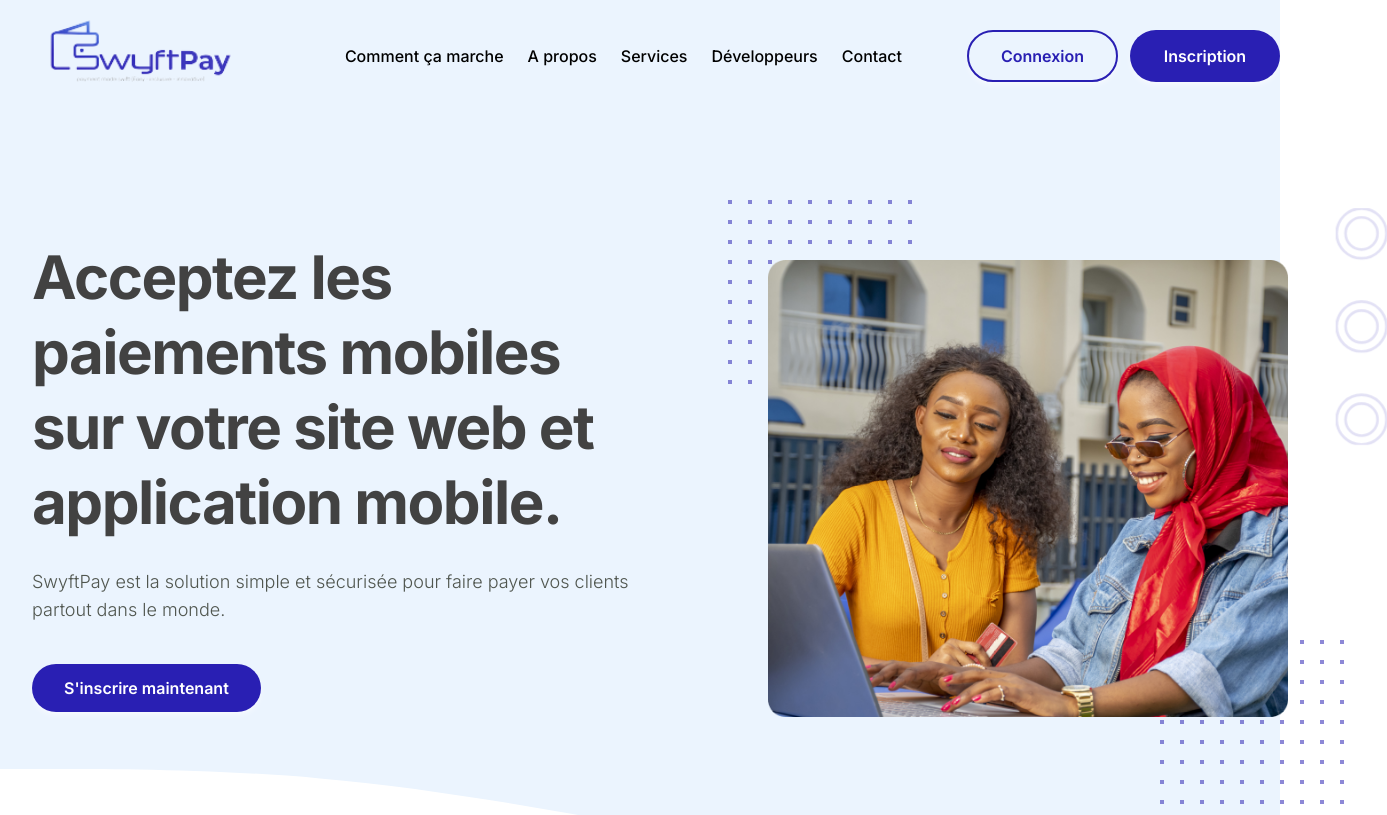
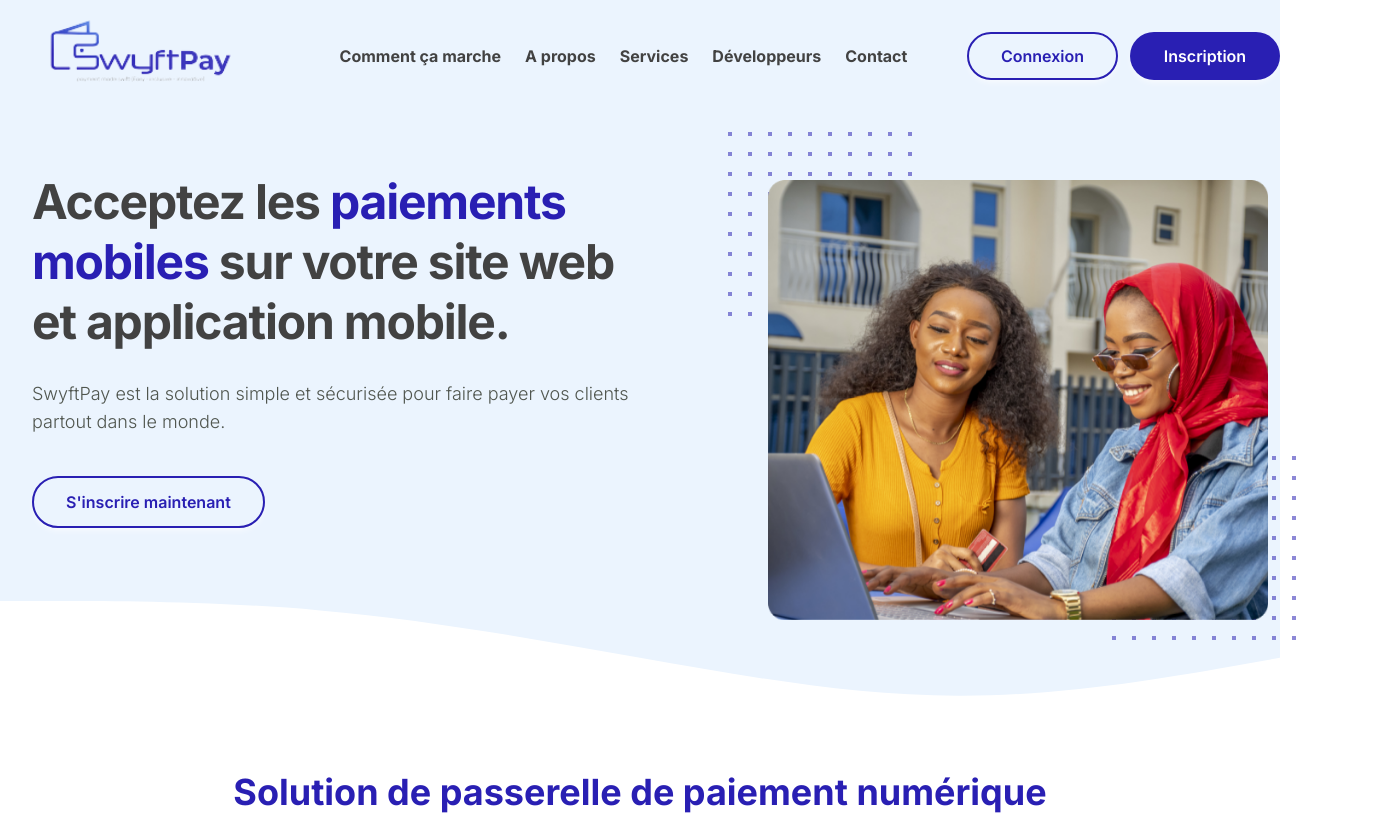
Before and after one commit to swyftpay-drc/frontend, a Next.js app: page / in a window 1280 px wide. Shown: the top 815 px of the page, 1387 px wide, since content can reach past the window. Built offline with nearby package versions, Linux system fonts and the light colour scheme.

Commit message:
refactor: arrange navbar and banner on home page

```diff
--- a/src/app/page.tsx
+++ b/src/app/page.tsx
@@ -1,8 +1,9 @@
 import { Home } from "@/components/client/home";
+
 export default function HomePage() {
   return (
     <main className="min-h-screen bg-white">
-    <Home/>
+      <Home />
     </main>
   );
 }
--- a/src/components/client/home/banner-section/index.tsx
+++ b/src/components/client/home/banner-section/index.tsx
@@ -1,19 +1,25 @@
 "use client";
 import React from "react";
-import { CercleClipPath, LeftClipPath, RightClipPath } from "@/components/ui/clip-path";
+import {
+  CercleClipPath,
+  LeftClipPath,
+  RightClipPath,
+} from "@/components/ui/clip-path";
 import { Button } from "@/components/ui/button";
 import BgHiro from "@/assets/images/b.png";
 import Image from "next/image";
 const Banner = () => {
   return (
     <>
-      <div className="py-32 sm:py-0 relative">
-      <RightClipPath/>
+      <div className="sm:py-0 relative">
+        <RightClipPath />
         <div className="grid grid-cols-12 sm:grid-cols-2">
           <div className="">
             <div className="flex flex-col gap-7">
-              <h1 className="text-3xl font-bold tracking-tight text-gray-800 sm:text-6xl md:leading-tight ">
-              Acceptez les paiements mobiles sur votre site web et application mobile.
+              <h1 className="md:text-5xl font-bold tracking-tight text-gray-800 sm:text-5xl md:leading-tight ">
+                Acceptez les
+                <span className="text-primary-900"> paiements mobiles</span> sur
+                votre site web et application mobile.
               </h1>
               <div>
                 <p className="font-light text-lg text-text-primary">
@@ -23,18 +29,20 @@ const Banner = () => {
               </div>
 
               <div className="pt-3">
-                <Button handleClick={(e) => {}}>S&apos;inscrire maintenant</Button>
+                <Button handleClick={(e) => {}} variant="outlined">
+                  S&apos;inscrire maintenant
+                </Button>
               </div>
             </div>
           </div>
           <div className="relative">
-          <CercleClipPath/>
-            <div className="absolute top-5 -right-10 bottom-9 z-40">
-              <Image src={BgHiro} width={520} alt="" />
+            {/* <CercleClipPath /> */}
+            <div className="absolute top-2 -right-5 bottom-9 z-40">
+              <Image src={BgHiro} width={500} height={387} alt="" />
             </div>
           </div>
         </div>
-        <LeftClipPath/>
+        <LeftClipPath />
       </div>
     </>
   );
--- a/src/components/client/home/index.tsx
+++ b/src/components/client/home/index.tsx
@@ -13,8 +13,8 @@ export const Home = () => {
   return (
     <>
       <Header />
-      <div className="bg-primary-400">
-        <BaseContainer className="pt-32">
+      <div className="bg-primary-400 pt-1 pb-4">
+        <BaseContainer className="pt-14">
           <BannerSection />
         </BaseContainer>
       </div>
@@ -23,11 +23,11 @@ export const Home = () => {
         <PaymentSection />
         <ServiceSection />
       </BaseContainer>
-      <ExperienceSection/>
+      <ExperienceSection />
       <BaseContainer>
-        <TestimonialSection/>
+        <TestimonialSection />
       </BaseContainer>
-      <Footer/>
+      <Footer />
     </>
   );
 };
--- a/src/components/client/layouts/navbar/index.tsx
+++ b/src/components/client/layouts/navbar/index.tsx
@@ -37,37 +37,41 @@ export default function Header() {
         <div className="flex gap-6">
           <Link
             href={""}
-            className="font-medium hover:text-primary-900 duration-300"
+            className="font-bold text-gray-800 hover:text-primary-900 duration-300"
           >
             Comment ça marche
           </Link>
           <Link
             href={"/about"}
-            className="font-medium hover:text-primary-900 duration-300"
+            className="font-bold text-gray-800 hover:text-primary-900 duration-300"
           >
             A propos
           </Link>
           <Link
             href={""}
-            className="font-medium hover:text-primary-900 duration-300"
+            className="font-bold text-gray-800 hover:text-primary-900 duration-300"
           >
             Services
           </Link>
           <Link
             href={""}
-            className="font-medium hover:text-primary-900 duration-300"
+            className="font-bold text-gray-800 hover:text-primary-900 duration-300"
           >
             Développeurs
           </Link>
           <Link
             href={""}
-            className="font-medium hover:text-primary-900 duration-300"
+            className="font-bold text-gray-800 hover:text-primary-900 duration-300"
           >
             Contact
           </Link>
         </div>
         <div className="flex gap-3">
-          <Button handleClick={(e) => {}} variant="outlined">
+          <Button
+            handleClick={(e) => {}}
+            variant="outlined"
+            className="pt-0 pb-0"
+          >
             Connexion
           </Button>
           <Button handleClick={(e) => {}}>Inscription</Button>
--- a/src/components/ui/button/index.tsx
+++ b/src/components/ui/button/index.tsx
@@ -1,25 +1,24 @@
 "use client";
-import { IButton} from "@/types/base";
+import { IButton } from "@/types/base";
 import React, { ReactNode, useState } from "react";
 
-export type Props = IButton
+export type Props = IButton;
 export const Button: React.FC<Props> = ({
   handleClick,
   title,
   children,
   fullWidth,
   variant,
-  className
+  className,
 }) => {
-  const getVariant =()=>{
-    if (variant==='contained') {
-      return 'bg-primary-900'
+  const getVariant = () => {
+    if (variant === "contained") {
+      return "bg-primary-900";
+    } else if (variant === "outlined") {
+      return "border-2 border-primary-900 text-primary-900 hover:bg-primary-900 bg-transparent hover:text-white";
     }
-    else if(variant === 'outlined') {
-      return 'border-2 border-primary-900 text-primary-900 hover:bg-primary-900 bg-transparent hover:text-white';
-    }
-    return 'bg-primary-900 hover:bg-primary-800 text-white'
-  }
+    return "bg-primary-900 hover:bg-primary-800 text-white";
+  };
   return (
     <>
       <button
--- a/src/components/ui/clip-path/RightClipPath.tsx
+++ b/src/components/ui/clip-path/RightClipPath.tsx
@@ -4,7 +4,7 @@ import React from "react";
 export const RightClipPath = () => {
   return (
     <svg
-    className="absolute -bottom-32 -right-28 animate-pulse"
+      className="absolute -bottom-32 -right-16 animate-pulse"
       width="200"
       height="200"
       fill="none"
--- a/src/components/ui/container/BaseContainer.tsx
+++ b/src/components/ui/container/BaseContainer.tsx
@@ -1,13 +1,13 @@
-import React, { PropsWithChildren } from 'react'
-import type { ReactNode } from 'react';
+import React, { PropsWithChildren } from "react";
+import type { ReactNode } from "react";
 export type Props = {
- className?: string
- children: ReactNode
-}
-export const BaseContainer:React.FC<Props> = ({children, className}) => {
+  className?: string;
+  children: ReactNode;
+};
+export const BaseContainer: React.FC<Props> = ({ children, className }) => {
   return (
-    <div className={`mx-auto max-w-7xl px-4 sm:px-6 lg:px-8 ${className}`}>
-        {children}
+    <div className={`mx-auto max-w-7xl md:px-8 sm:px-5 lg:px-8 ${className}`}>
+      {children}
     </div>
-  )
-}
+  );
+};
```
Lines whose indentation alone changed are shown as unchanged.
